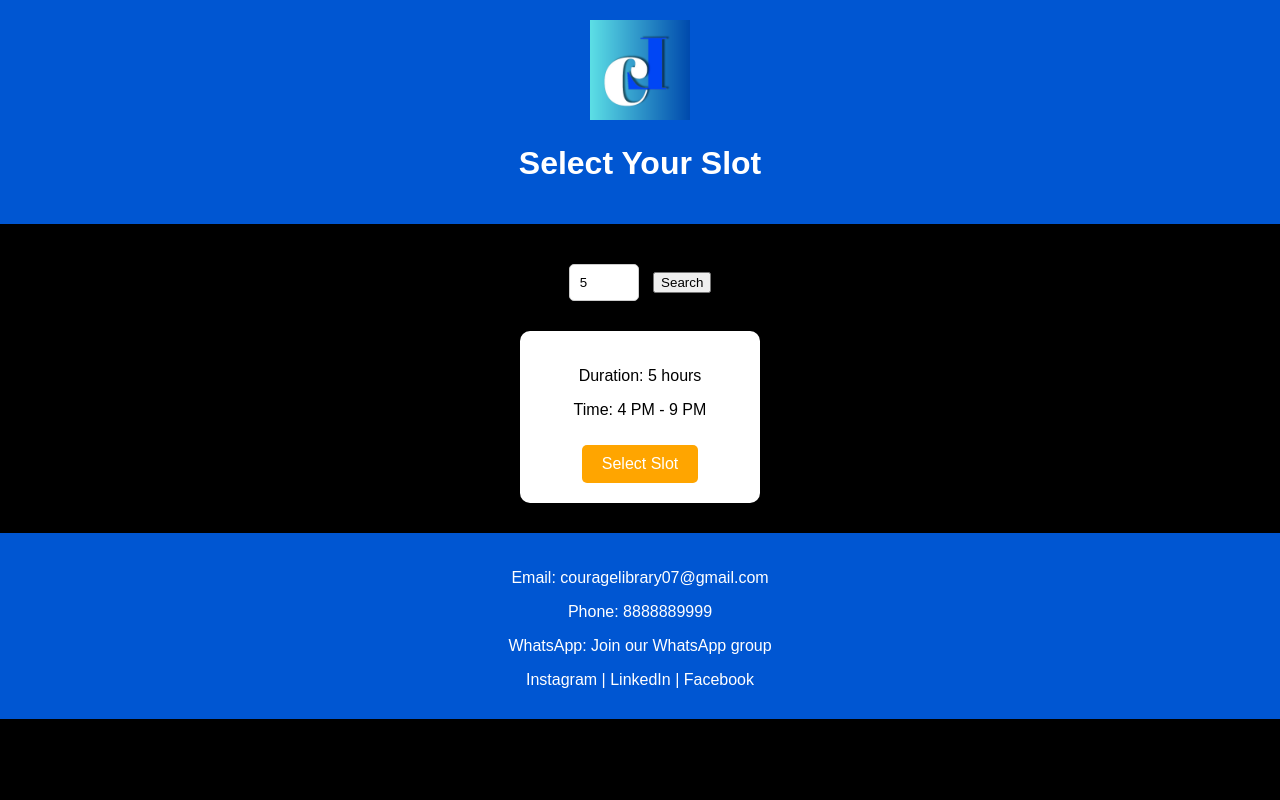
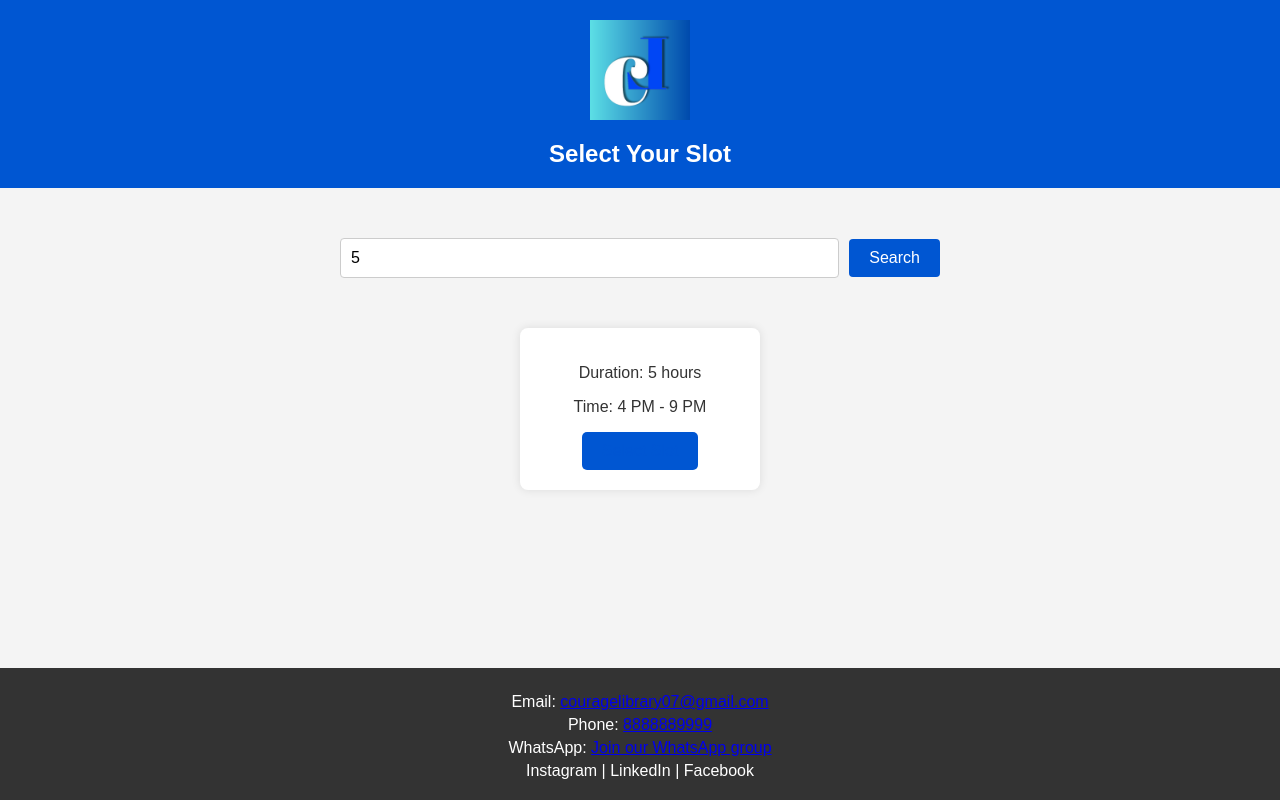
Before and after one commit to jansiddiqui/courage_library1, a plain HTML site: page slot.html in a window 1280 px wide. Both pictures are taken after typing "5" into the empty fields and a click on the button "Search". Drawn offline with Linux system fonts and the light colour scheme.

Commit message:
Update style.css

```diff
--- a/style.css
+++ b/style.css
@@ -1,87 +1,184 @@
+/* style.css */
 body {
     font-family: Arial, sans-serif;
+    background-color: #f4f4f4;
+    color: #333;
     margin: 0;
     padding: 0;
-    background-color: #000000;
-    color: #FFFFFF;
+    display: flex;
+    flex-direction: column;
+    min-height: 100vh;
 }
 
-.header, .footer {
+.header {
     background-color: #0056D2;
+    color: #fff;
     padding: 20px;
     text-align: center;
 }
 
-.header .logo, .footer .logo {
-    width: 100px;
+.logo {
+    max-width: 100px;
+    display: block;
+    margin: 0 auto 20px;
+}
+
+h1 {
+    font-size: 24px;
+    margin: 0;
 }
 
 .main-content {
+    flex: 1;
+    display: flex;
+    flex-direction: column;
+    align-items: center;
+    padding: 20px;
+}
+
+.course-poster {
+    background-color: #fff;
+    border-radius: 8px;
+    box-shadow: 0 0 10px rgba(0, 0, 0, 0.1);
+    max-width: 600px;
+    padding: 40px;
+    text-align: center;
+}
+
+.course-poster h2 {
+    font-size: 28px;
+    margin-bottom: 20px;
+}
+
+.course-poster p {
+    font-size: 18px;
+    margin-bottom: 40px;
+}
+
+.btn {
+    display: inline-block;
+    padding: 10px 20px;
+    color: #fff;
+    background-color: #0056D2;
+    text-decoration: none;
+    border-radius: 5px;
+    transition: background-color 0.3s;
+}
+
+.btn:hover {
+    background-color: #003b9a;
+}
+
+.footer {
+    background-color: #333;
+    color: #fff;
     padding: 20px;
     text-align: center;
 }
 
-.course-poster, .container {
-    background-color: #FFFFFF;
-    color: #000000;
-    padding: 20px;
-    margin: 20px auto;
-    width: 80%;
-    border-radius: 10px;
-    box-shadow: 0 0 10px rgba(0, 0, 0, 0.5);
-}
-
-.btn {
-    background-color: orange;
-    color: #FFFFFF;
-    padding: 10px 20px;
-    text-decoration: none;
-    border-radius: 5px;
-    display: inline-block;
-    margin-top: 10px;
-}
-
-.btn:hover {
-    background-color: darkorange;
-}
-
-.contact-info, .social-media {
-    margin: 10px 0;
-}
-
-.contact-info a, .social-media a {
-    color: #FFFFFF;
+.contact-info p, .social-media a {
+    margin: 5px 0;
+    color: #fff;
     text-decoration: none;
 }
 
+.social-media a:hover {
+    text-decoration: underline;
+}
+
 .search-bar {
-    margin: 20px;
+    margin-bottom: 20px;
+    display: flex;
+    justify-content: center;
+    align-items: baseline;
+    margin: 20px auto; /* Example: Center the search bar with 20px margin top and bottom */
+    padding: 10px; /* Example: Padding around the search bar */
+    width: 80%; /* Example: 80% width of its container */
+    max-width: 600px; /* Example: Maximum width of 600px */
 }
 
 .search-bar input {
     padding: 10px;
+    font-size: 16px;
+    border: 1px solid #ccc;
+    flex: 1;
+    border-radius: 4px;
     margin-right: 10px;
-    border-radius: 5px;
-    border: 1px solid #ccc;
+}
+
+.search-bar button {
+    padding: 10px 20px;
+    font-size: 16px;
+    color: #fff;
+    background-color: #0056D2;
+    border: none;
+    border-radius: 4px;
+    cursor: pointer;
+}
+
+.search-bar button:hover {
+    background-color: #003b9a;
 }
 
 .slots-container {
     display: flex;
     flex-wrap: wrap;
     justify-content: center;
+    gap: 10px;
 }
 
 .slot {
-    background-color: #FFFFFF;
-    color: #000000;
+    background-color: #fff;
+    border-radius: 8px;
+    box-shadow: 0 0 10px rgba(0, 0, 0, 0.1);
     padding: 20px;
-    margin: 10px;
+    text-align: center;
     width: 200px;
-    border-radius: 10px;
-    text-align: center;
-    box-shadow: 0 0 10px rgba(0, 0, 0, 0.5);
+    transition: transform 0.3s;
 }
 
-.slot .btn {
-    margin-top: 10px;
+.slot:hover {
+    transform: scale(1.05);
 }
+
+.slot a {
+    text-decoration: none;
+    color: #0056D2;
+    font-size: 16px;
+}
+
+.container {
+    padding: 20px;
+}
+
+form {
+    display: flex;
+    flex-direction: column;
+}
+
+label {
+    margin-bottom: 10px;
+    font-weight: bold;
+}
+
+input {
+    margin-bottom: 20px;
+    padding: 10px;
+    font-size: 16px;
+    border: 1px solid #ccc;
+    border-radius: 4px;
+}
+
+button {
+    padding: 10px 20px;
+    font-size: 16px;
+    color: #fff;
+    background-color: #0056D2;
+    border: none;
+    border-radius: 4px;
+    cursor: pointer;
+}
+
+button:hover {
+    background-color: #003b9a;
+}
```
